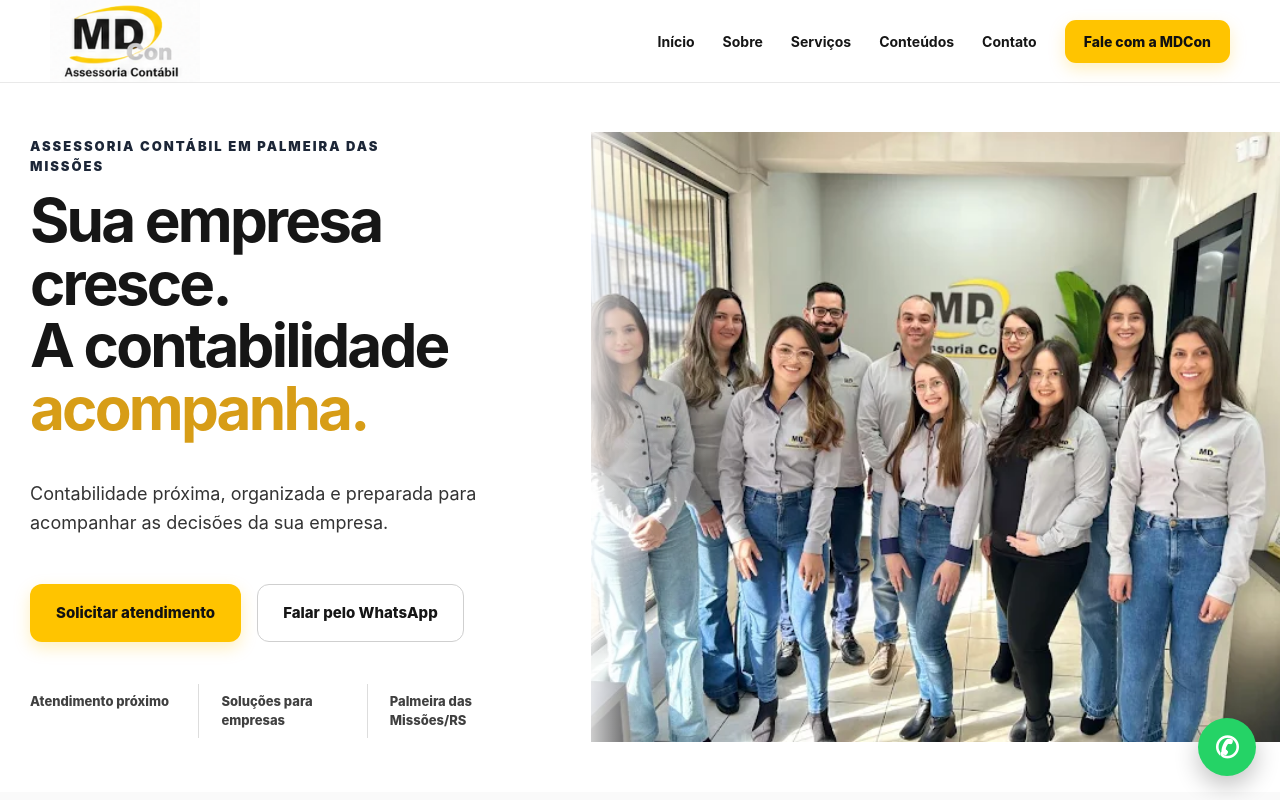
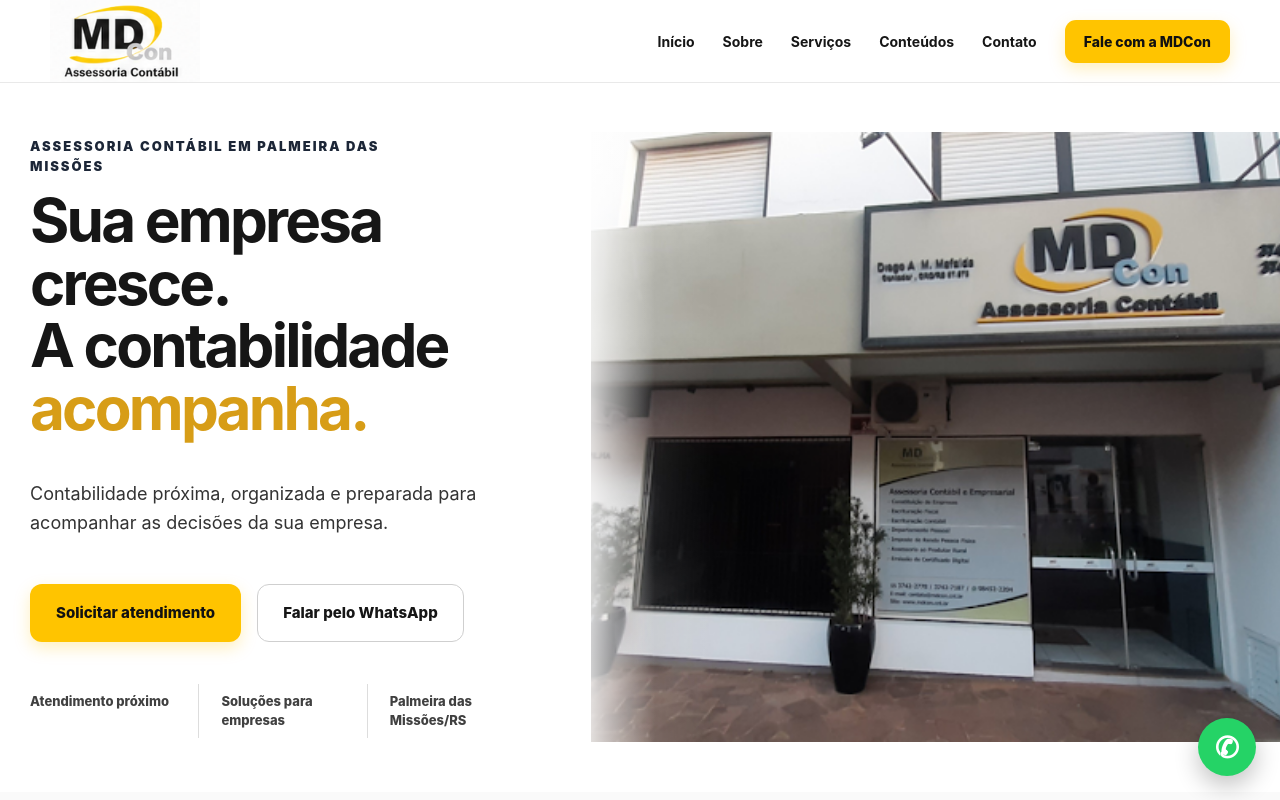
Before and after one commit to cestarifcc-glitch/mdcon-site-oficial, a Next.js app: page / in a window 1280 px wide. Shown: the top 800 px of the page. Built offline with nearby package versions, Linux system fonts and the light colour scheme.

Commit message:
Add files via upload

```diff
--- a/app/page.tsx
+++ b/app/page.tsx
@@ -64,7 +64,7 @@
       </div>
       <div className="hero-photo-wrap">
         <div className="hero-photo-card">
-          <Image src="/equipe-mdcon.png" alt="Equipe da MDCon Assessoria Contábil em Palmeira das Missões" fill priority sizes="(max-width: 900px) 100vw, 48vw" className="hero-photo" />
+          <Image src="/mdcon-fachada.png" alt="Equipe da MDCon Assessoria Contábil em Palmeira das Missões" fill priority sizes="(max-width: 900px) 100vw, 48vw" className="hero-photo" />
           <div className="photo-badge"><strong>Equipe MDCon</strong><span>Atendimento próximo e profissional</span></div>
         </div>
       </div>
```
